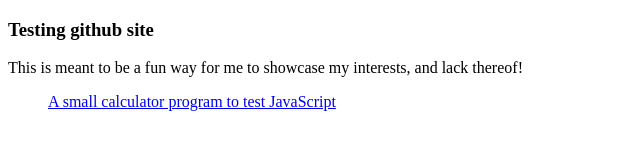
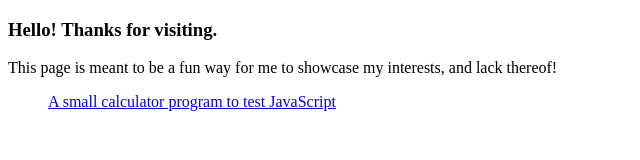
Before and after one commit to Mikkel-S/Mikkel-S.github.io, a plain HTML site: page index.html in a window 1280 px wide. Shown: the whole page, without its empty margins (0-640 px from the left). Drawn offline with Linux system fonts and the light colour scheme.

Commit message:
Added calculator html bones

```diff
--- a/index.html
+++ b/index.html
@@ -2,8 +2,8 @@
 <html>
   <head></head>
   <body>
-    <h3>Testing github site</h3>
-    <p>This is meant to be a fun way for me to showcase my interests, and lack thereof!</p>
+    <h3>Hello! Thanks for visiting.</h3>
+    <p>This page is meant to be a fun way for me to showcase my interests, and lack thereof!</p>
     <ul>
     	<a href="calculator.html">A small calculator program to test JavaScript</a>
     </ul>
```
Also changed, not shown: calculator.html (+10 -0 lines).
